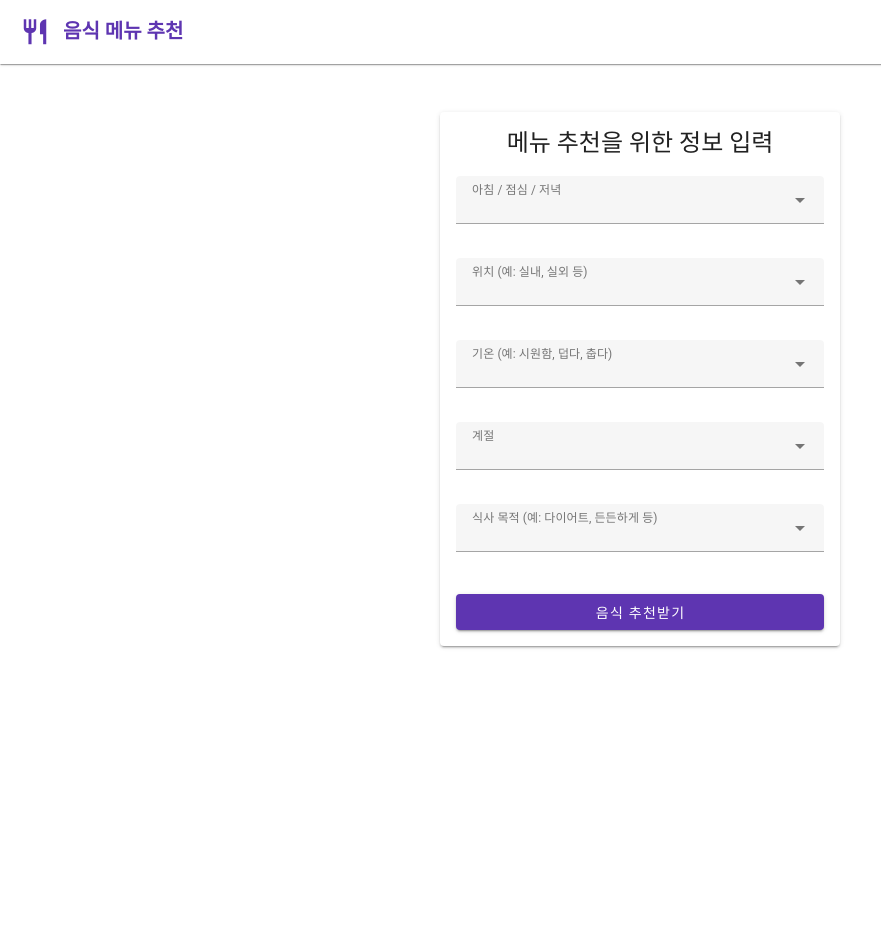
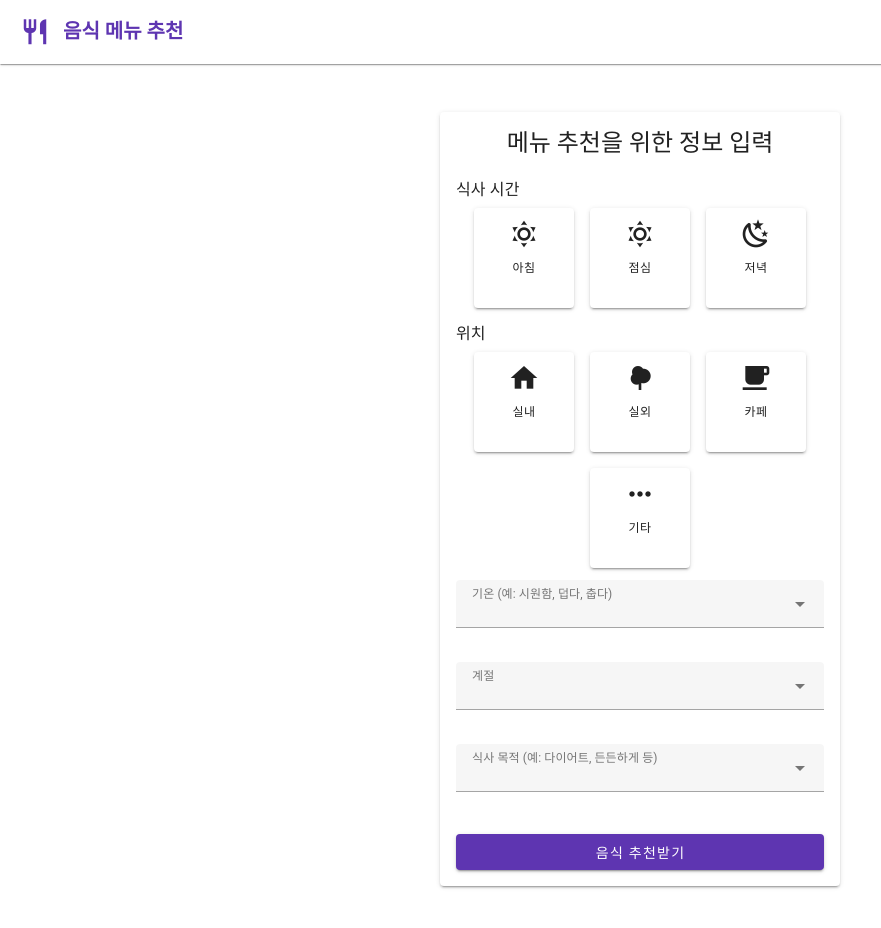
Before and after one commit to danghunri/ez-food-front, a Nuxt app: page / in a window 1280 px wide. Shown: the top 928 px of the page, without its empty margins (0-881 px from the left). Before the commit the page ends 800 px from the top, so only its background shows below. Built offline with nearby package versions, Linux system fonts and the light colour scheme.

Commit message:
feat: 레이아웃 및 컴포넌트 구조 개선, 추천 기능 추가

```diff
--- /dev/null
+++ b/app/components/common/SelectionCard.vue
@@ -0,0 +1,48 @@
+<template>
+  <v-card
+    :class="[
+      'selection-card',
+      'ma-2',
+      { 'selection-card--selected': modelValue === value },
+    ]"
+    @click="$emit('update:modelValue', value)"
+    elevation="2"
+    width="100"
+    height="100"
+  >
+    <v-card-item class="text-center">
+      <v-icon size="32" class="mb-2">{{ icon }}</v-icon>
+      <div class="text-caption">{{ label }}</div>
+    </v-card-item>
+  </v-card>
+</template>
+
+<script setup lang="ts">
+defineProps<{
+  modelValue: string;
+  value: string;
+  label: string;
+  icon: string;
+}>();
+
+defineEmits<{
+  "update:modelValue": [value: string];
+}>();
+</script>
+
+<style scoped>
+.selection-card {
+  cursor: pointer;
+  transition: all 0.3s;
+  user-select: none;
+}
+
+.selection-card:hover {
+  transform: translateY(-2px);
+}
+
+.selection-card--selected {
+  border: 2px solid rgb(94, 53, 177);
+  background-color: rgb(94, 53, 177, 0.1);
+}
+</style>
--- /dev/null
+++ b/app/components/form/LocationSection.vue
@@ -0,0 +1,33 @@
+<template>
+  <div class="mb-4">
+    <div class="text-subtitle-1 mb-2">위치</div>
+    <v-row justify="center">
+      <SelectionCard
+        v-for="item in locationOptions"
+        :key="item.value"
+        v-model="selectedLoc"
+        :value="item.value"
+        :label="item.label"
+        :icon="item.icon"
+      />
+    </v-row>
+  </div>
+</template>
+
+<script setup lang="ts">
+import SelectionCard from "~/components/common/SelectionCard.vue";
+import { LOCATION_OPTIONS } from "~/constants/locations";
+
+const props = defineProps<{
+  modelValue: string;
+}>();
+
+const emit = defineEmits(["update:modelValue"]);
+
+const locationOptions = LOCATION_OPTIONS;
+const selectedLoc = ref(props.modelValue);
+
+watch(selectedLoc, (newValue) => {
+  emit("update:modelValue", newValue);
+});
+</script>
--- /dev/null
+++ b/app/components/form/MealTimeSection.vue
@@ -0,0 +1,35 @@
+<template>
+  <div class="mb-4">
+    <div class="text-subtitle-1 mb-2">식사 시간</div>
+    <v-row justify="center">
+      <SelectionCard
+        v-for="item in mealTimeOptions"
+        :key="item.value"
+        v-model="selectedTime"
+        :value="item.value"
+        :label="item.label"
+        :icon="item.icon"
+      />
+    </v-row>
+  </div>
+</template>
+
+<script setup lang="ts">
+import { ref, watch } from "vue";
+import SelectionCard from "~/components/common/SelectionCard.vue";
+import { MEAL_TIME_OPTIONS } from "~/constants/mealTime";
+
+const props = defineProps<{
+  modelValue: string;
+}>();
+
+const emit = defineEmits(["update:modelValue"]);
+
+const mealTimeOptions = MEAL_TIME_OPTIONS;
+
+const selectedTime = ref(props.modelValue);
+
+watch(selectedTime, (newValue) => {
+  emit("update:modelValue", newValue);
+});
+</script>
--- a/app/components/layout/TheHeader.vue
+++ b/app/components/layout/TheHeader.vue
@@ -1,8 +1,21 @@
 <template>
   <v-app-bar elevation="1">
     <v-toolbar-title class="text-primary font-weight-bold">
-      <v-icon icon="mdi-silverware-fork-knife" class="mr-2"></v-icon>
+      <NuxtLink
+        to="/"
+        @mouseover="isHover = true"
+        @mouseleave="isHover = false"
+      >
+        <v-icon
+          icon="mdi-silverware-fork-knife"
+          class="mr-2 text-primary"
+          :class="{ 'text-primary-darken-1': isHover }"
+        />
+      </NuxtLink>
       음식 메뉴 추천
     </v-toolbar-title>
   </v-app-bar>
 </template>
+<script lang="ts" setup>
+const isHover = ref(false);
+</script>
--- /dev/null
+++ b/app/constants/locations.ts
@@ -0,0 +1,6 @@
+export const LOCATION_OPTIONS = [
+  { value: "실내", label: "실내", icon: "mdi-home" },
+  { value: "실외", label: "실외", icon: "mdi-tree" },
+  { value: "카페", label: "카페", icon: "mdi-coffee" },
+  { value: "기타", label: "기타", icon: "mdi-dots-horizontal" },
+];
--- /dev/null
+++ b/app/constants/mealTime.ts
@@ -0,0 +1,5 @@
+export const MEAL_TIME_OPTIONS = [
+  { value: "아침", label: "아침", icon: "mdi-weather-sunny" },
+  { value: "점심", label: "점심", icon: "mdi-weather-sunny" },
+  { value: "저녁", label: "저녁", icon: "mdi-weather-night" },
+];
--- /dev/null
+++ b/app/constants/menu.ts
@@ -0,0 +1,16 @@
+export const TEMPERATURE_ITEMS = ["시원한 날씨", "더운 날씨", "추운 날씨"];
+export const SEASON_ITEMS = ["봄", "여름", "가을", "겨울"];
+export const PURPOSE_ITEMS = [
+  "든든하게",
+  "가볍게",
+  "다이어트",
+  "특별한 날",
+  "기타",
+];
+
+export const FOOD_BY_MEAL_TIME = {
+  아침: ["토스트", "샐러드", "죽", "아메리칸 브렉퍼스트"],
+  점심: ["비빔밥", "파스타", "샌드위치", "칼국수"],
+  저녁: ["삼겹살", "피자", "스테이크", "초밥"],
+  기타: ["아무거나..?"],
+};
--- a/app/pages/index.vue
+++ b/app/pages/index.vue
@@ -7,25 +7,9 @@
           <v-card class="pa-4" elevation="2">
             <h2 class="text-h5 mb-4 text-center">메뉴 추천을 위한 정보 입력</h2>
 
-            <!-- 식사 시간 -->
-            <v-select
-              v-model="selectedMealTime"
-              :items="mealTimeItems"
-              label="아침 / 점심 / 저녁"
-              density="comfortable"
-              outlined
-              class="mb-3"
-            />
-
-            <!-- 위치 -->
-            <v-select
-              v-model="selectedLocation"
-              :items="locationItems"
-              label="위치 (예: 실내, 실외 등)"
-              density="comfortable"
-              outlined
-              class="mb-3"
-            />
+            <!-- 컴포넌트로 분리된 섹션들 -->
+            <MealTimeSection v-model="selectedMealTime" />
+            <LocationSection v-model="selectedLocation" />
 
             <!-- 기온 -->
             <v-select
@@ -58,35 +42,9 @@
             />
 
             <!-- 추천 버튼 -->
-            <v-btn block color="primary" @click="recommendFoods" elevation="2">
+            <v-btn block color="primary" elevation="2" @click="recommendFoods">
               음식 추천받기
             </v-btn>
-          </v-card>
-        </v-col>
-      </v-row>
-
-      <!-- 추천 결과 영역 -->
-      <v-row
-        align="center"
-        justify="center"
-        v-if="recommendationReason || recommendedFoods.length > 0"
-      >
-        <v-col cols="12" sm="8" md="6" lg="4">
-          <v-card class="pa-4" elevation="2">
-            <h2 class="text-h5 mb-4 text-center">추천 결과</h2>
-            <div class="mb-4" v-if="recommendationReason">
-              <strong>추천 이유:</strong>
-              <p>{{ recommendationReason }}</p>
-            </div>
-
-            <div v-if="recommendedFoods.length > 0">
-              <strong>추천 음식 리스트(랭킹 순):</strong>
-              <ol class="mt-2">
-                <li v-for="(food, index) in recommendedFoods" :key="index">
-                  {{ food }}
-                </li>
-              </ol>
-            </div>
           </v-card>
         </v-col>
       </v-row>
@@ -95,14 +53,20 @@
 </template>
 
 <script setup lang="ts">
-import { ref } from "vue";
+import { b64EncodeUnicode } from "~/utils/encoding";
+import MealTimeSection from "~/components/form/MealTimeSection.vue";
+import LocationSection from "~/components/form/LocationSection.vue";
+import {
+  TEMPERATURE_ITEMS,
+  SEASON_ITEMS,
+  PURPOSE_ITEMS,
+  FOOD_BY_MEAL_TIME,
+} from "~/constants/menu";
 
 // 옵션 목록
-const mealTimeItems = ["아침", "점심", "저녁"];
-const locationItems = ["실내", "실외", "카페", "기타"];
-const temperatureItems = ["시원한 날씨", "더운 날씨", "추운 날씨"];
-const seasonItems = ["봄", "여름", "가을", "겨울"];
-const purposeItems = ["든든하게", "가볍게", "다이어트", "특별한 날", "기타"];
+const temperatureItems = TEMPERATURE_ITEMS;
+const seasonItems = SEASON_ITEMS;
+const purposeItems = PURPOSE_ITEMS;
 
 // 선택값
 const selectedMealTime = ref("");
@@ -111,12 +75,8 @@ const selectedTemperature = ref("");
 const selectedSeason = ref("");
 const selectedPurpose = ref("");
 
-// 추천 결과 데이터
-const recommendationReason = ref("");
-const recommendedFoods = ref<string[]>([]);
-
-// 추천 함수 (실제로는 API나 별도 로직으로 대체 가능)
-const recommendFoods = () => {
+// 추천 함수
+const recommendFoods = async () => {
   // 선택값을 바탕으로 임의 로직 (예시)
   const mealTime = selectedMealTime.value;
   const location = selectedLocation.value;
@@ -131,13 +91,13 @@ const recommendFoods = () => {
 
   // 예시 로직
   if (mealTime === "아침") {
-    foods = ["토스트", "샐러드", "죽", "아메리칸 브렉퍼스트"];
+    foods = FOOD_BY_MEAL_TIME.아침;
   } else if (mealTime === "점심") {
-    foods = ["비빔밥", "파스타", "샌드위치", "칼국수"];
+    foods = FOOD_BY_MEAL_TIME.점심;
   } else if (mealTime === "저녁") {
-    foods = ["삼겹살", "피자", "스테이크", "초밥"];
+    foods = FOOD_BY_MEAL_TIME.저녁;
   } else {
-    foods = ["아무거나..?"];
+    foods = FOOD_BY_MEAL_TIME.기타;
   }
 
   // 기온, 계절, 목적 같은 추가 정보를 바탕으로 약간의 필터/정렬(예시)
@@ -155,8 +115,16 @@ const recommendFoods = () => {
     );
   }
 
-  // 결과 대입
-  recommendationReason.value = reason;
-  recommendedFoods.value = foods;
+  // 결과 데이터 생성
+  const resultData = {
+    reason: reason,
+    foods: foods,
+  };
+
+  const encodedData = b64EncodeUnicode(JSON.stringify(resultData));
+  await navigateTo({
+    path: "/result",
+    query: { data: encodedData },
+  });
 };
 </script>
--- a/app/plugins/vuetify.ts
+++ b/app/plugins/vuetify.ts
@@ -18,6 +18,11 @@ export default defineNuxtPlugin((app) => {
       themes: {
         myCustomLightTheme,
       },
+      variations: {
+        colors: ["primary", "secondary"],
+        lighten: 2,
+        darken: 2,
+      },
     },
   });
   app.vueApp.use(vuetify);
--- /dev/null
+++ b/app/utils/encoding.ts
@@ -0,0 +1,18 @@
+export function b64EncodeUnicode(str: string): string {
+  return btoa(
+    encodeURIComponent(str).replace(/%([0-9A-F]{2})/g, function (match, p1) {
+      return String.fromCharCode(Number("0x" + p1));
+    })
+  );
+}
+
+export function b64DecodeUnicode(str: string): string {
+  return decodeURIComponent(
+    atob(str)
+      .split("")
+      .map(function (c) {
+        return "%" + ("00" + c.charCodeAt(0).toString(16)).slice(-2);
+      })
+      .join("")
+  );
+}
```
Also changed, not shown: app/pages/result.vue (added, +45 -0 lines), 1 other file (tests, documents, lock files or other folders).
